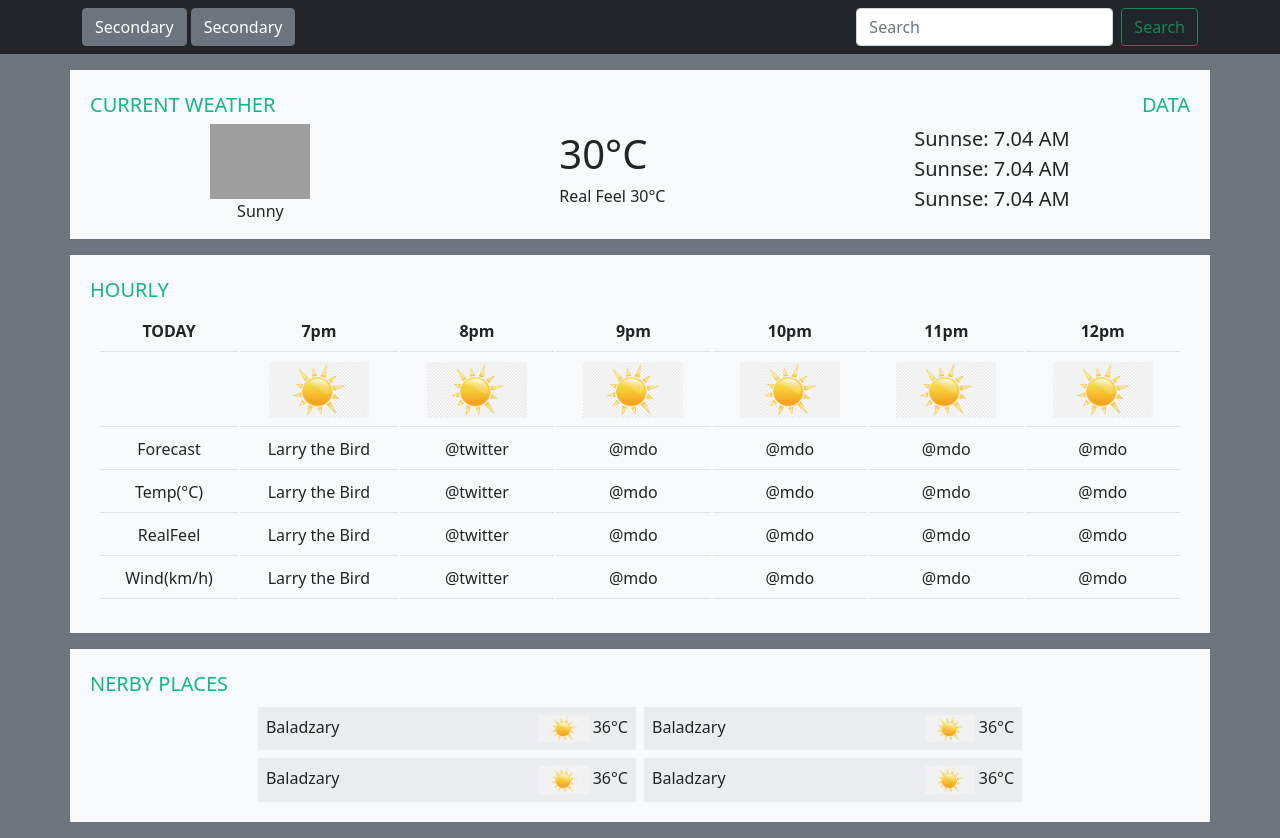
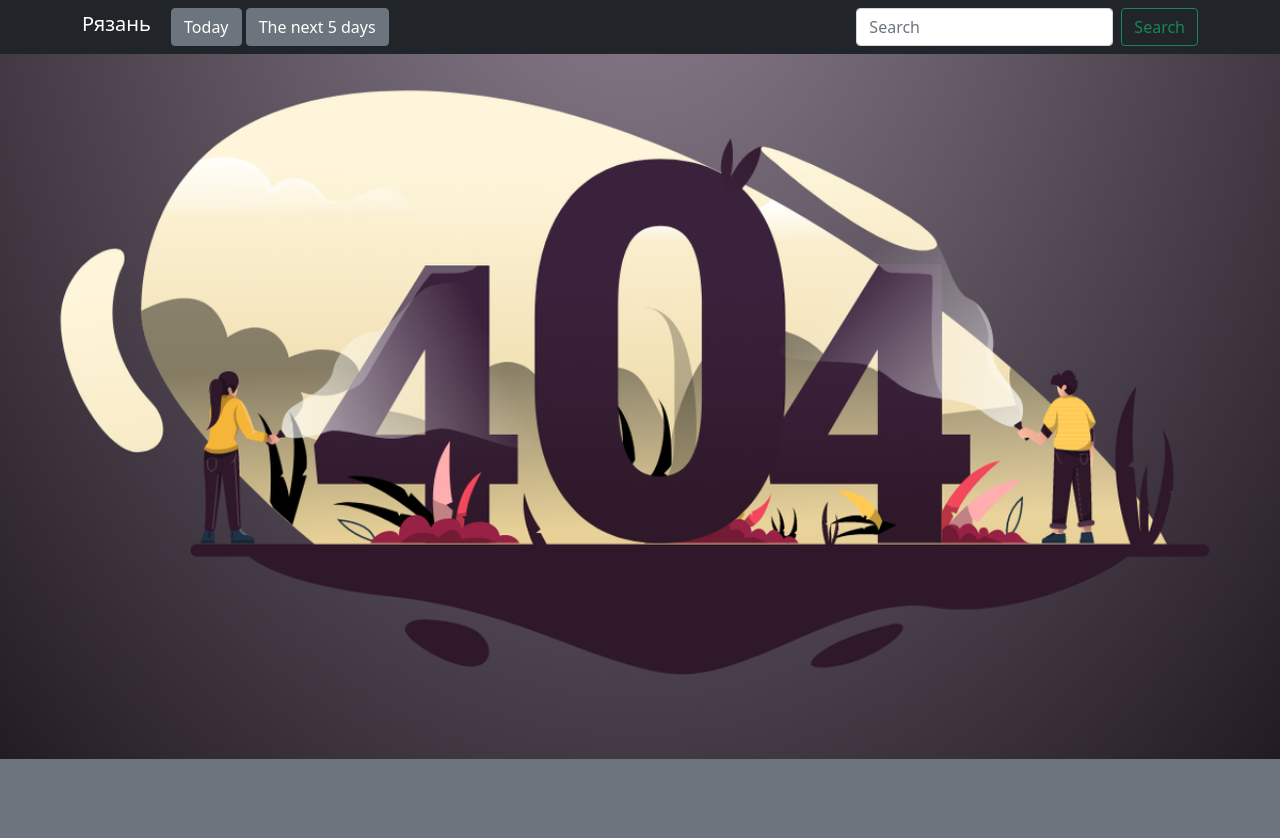
Before and after one commit to Imyeremin/API-weather, a plain HTML site: page index.html in a window 1280 px wide. After the commit the page ends 800 px from the top, so only its background shows below. Drawn offline with nearby package versions, Linux system fonts and the light colour scheme; no server answers; grey boxes are pictures that could not be loaded.

Commit message:
404 test

```diff
--- a/index.html
+++ b/index.html
@@ -13,11 +13,13 @@
     <title>Document</title>
   </head>
   <body class="bg-secondary">
-    <nav class="navbar navbar-dark bg-dark mb-3">
+    <nav class="navbar navbar-dark bg-dark">
       <div class="container">
+
         <div>
-          <button type="button" class="btn btn-secondary">Secondary</button>
-          <button type="button" class="btn btn-secondary">Secondary</button>
+            <a class="navbar-brand" href="#">Navbar</a>
+          <button type="button" class="btn btn-secondary">Today</button>
+          <button type="button" class="btn btn-secondary">The next 5 days</button>
         </div>
         <form class="d-flex">
           <input id="cityName"
@@ -31,14 +33,15 @@
       </div>
     </nav>
 <div id="container">
-     <div class="container bg-light p-3 mb-3">
+     <div class="container bg-light p-3 mt-3 mb-3">
       <div class="head fs-5 p-1 d-flex justify-content-between">
         <div>CURRENT WEATHER</div>
         <div>DATA</div>
       </div>
       <div class="content d-flex alight-item-center justify-content-around">
+
         <div>
-          <img width="100px" src="http://openweathermap.org/img/w/04n.png" alt="" />
+          <img width="100px" src="scale_1200.png" alt="" />
           <span class="d-block text-center">Sunny</span>
         </div>
         <div>
@@ -74,12 +77,12 @@
             <tbody class="text-center">
               <tr>
                 <th scope="row"></th>
-                <td><img width="100px" src="sun.png" alt="" /></td>
-                <td><img width="100px" src="sun.png" alt="" /></td>
-                <td><img width="100px" src="sun.png" alt="" /></td>
-                <td><img width="100px" src="sun.png" alt="" /></td>
-                <td><img width="100px" src="sun.png" alt="" /></td>
-                <td><img width="100px" src="sun.png" alt="" /></td>
+                <td><img width="100px" src="" alt="" /></td>
+                <td><img width="100px" src="" alt="" /></td>
+                <td><img width="100px" src="" alt="" /></td>
+                <td><img width="100px" src="" alt="" /></td>
+                <td><img width="100px" src="" alt="" /></td>
+                <td><img width="100px" src="" alt="" /></td>
               </tr>
 
               <tr>
@@ -138,14 +141,14 @@
               class="flex-fill m-1 p-2 bg-opacity-10 bg-secondary col-6 col-sm-4 d-flex justify-content-between"
             >
               <span>Baladzary</span>
-              <span> <img width="50px" src="sun.png" alt="" /> 36°C</span>
+              <span> <img width="50px" src="" alt="" /> 36°C</span>
             </div>
 
             <div
               class="flex-fill m-1 p-2 bg-opacity-10 bg-secondary col-6 col-sm-4 d-flex justify-content-between"
             >
               <span>Baladzary</span>
-              <span> <img width="50px" src="sun.png" alt="" /> 36°C</span>
+              <span> <img width="50px" src="" alt="" /> 36°C</span>
             </div>
 
             <div class="w-100 d-none d-md-block"></div>
@@ -154,14 +157,14 @@
               class="flex-fill m-1 p-2 bg-opacity-10 bg-secondary col-6 col-sm-4 d-flex justify-content-between"
             >
               <span>Baladzary</span>
-              <span> <img width="50px" src="sun.png" alt="" /> 36°C</span>
+              <span> <img width="50px" src="" alt="" /> 36°C</span>
             </div>
 
             <div
               class="flex-fill m-1 p-2 bg-opacity-10 bg-secondary col-6 col-sm-4 d-flex justify-content-between"
             >
               <span>Baladzary</span>
-              <span> <img width="50px" src="sun.png" alt="" /> 36°C</span>
+              <span> <img width="50px" src="" alt="" /> 36°C</span>
             </div>
           </div>
         </div>
@@ -175,7 +178,6 @@
       integrity="sha384-ka7Sk0Gln4gmtz2MlQnikT1wXgYsOg+OMhuP+IlRH9sENBO0LRn5q+8nbTov4+1p"
       crossorigin="anonymous"
     ></script>
-    <script src="start.js"></script>
     <script src="main.js"></script>
 
   </body>
--- a/main.js
+++ b/main.js
@@ -1,22 +1,24 @@
 const apiKey = "f86a408c1e5a6ebd1e5c569b56031e69";
 //  const apiURL = `https://pro.openweathermap.org/data/2.5/forecast/hourly?q=${city}&appid=${apiKey}`;
-
-
 
 const start = document.getElementById("sub");
 start.onclick = async (e) => {
   e.preventDefault();
-  console.log('--------------------------------------------------------------------')
+  console.log(
+    "--------------------------------------------------------------------"
+  );
   const city = getData();
   const dataApi = await run(city);
-  console.log(dataApi)
+  console.log(dataApi);
   const dataApi2 = await run2(city);
-  console.log(dataApi2)
+  console.log(dataApi2);
   creatingPages(dataApi, dataApi2);
 };
 
 const getData = () => {
   const city = document.getElementById("cityName").value;
+  const cityHeader = document.querySelector(".navbar-brand");
+  cityHeader.innerText = city;
   return city;
 };
 
@@ -27,7 +29,12 @@ const run = async (city) => {
       `https://api.openweathermap.org/data/2.5/forecast?q=${city}&appid=${apiKey}`
     );
   } catch (e) {
-    console.log(e);
+    const container = document.getElementById("container");
+    container.innerHTML = `
+  <div height="100vh" class="error">
+  <img width="100%" height="100%" src="scale_1200.png" alt="" />
+  </div>
+  `;
     return;
   }
   return resp.json();
@@ -36,10 +43,15 @@ const run2 = async (city) => {
   let resp = null;
   try {
     resp = await fetch(
-       `https://api.openweathermap.org/data/2.5/weather?q=${city}&appid=${apiKey}`
+      `https://api.openweathermap.org/data/2.5/weather?q=${city}&appid=${apiKey}`
     );
   } catch (e) {
-    console.log(e);
+    const container = document.getElementById("container");
+    container.innerHTML = `
+  <div height="100vh" class="error">
+  <img width="100%" height="100%" src="scale_1200.png" alt="" />
+  </div>
+  `;
     return;
   }
   return resp.json();
@@ -61,12 +73,20 @@ const creatingPages = (data, dataNow) => {
         </div>
         <div>
           <span class="fs-1">${Math.floor(dataNow.main.temp - 273)}°C</span>
-          <span class="fs-6 fw-light d-block">Real Feel ${Math.floor(dataNow.main.feels_like - 273)}°C</span>
+          <span class="fs-6 fw-light d-block">Real Feel ${Math.floor(
+            dataNow.main.feels_like - 273
+          )}°C</span>
         </div>
         <div>
-          <span class="fs-5 d-block">Sunrise: ${dataNow.sys.sunrise} AM</span>
-          <span class="fs-5 d-block">Sunset:  ${dataNow.sys.sunset} AM</span>
-          <span class="fs-5 d-block">Duration:${1} AM</span>
+          <span class="fs-5 d-block">Sunrise: ${new Date(
+            dataNow.sys.sunrise * 1000
+          ).toLocaleTimeString()} </span>
+          <span class="fs-5 d-block">Sunset:  ${new Date(
+            dataNow.sys.sunset * 1000
+          ).toLocaleTimeString()} </span>
+          <span class="fs-5 d-block">Duration:${new Date(
+            (dataNow.sys.sunset - dataNow.sys.sunrise) * 1000
+          ).toLocaleTimeString()} </span>
         </div>
       </div>
     </div>
@@ -81,12 +101,24 @@ const creatingPages = (data, dataNow) => {
             <thead>
               <tr>
                 <th scope="col">TODAY</th>
-                <th scope="col">${data.list[0].dt_txt}</th>
-                <th scope="col">${data.list[1].dt_txt}</th>
-                <th scope="col">${data.list[2].dt_txt}</th>
-                <th scope="col">${data.list[3].dt_txt}</th>
-                <th scope="col">${data.list[4].dt_txt}</th>
-                <th scope="col">${data.list[5].dt_txt}</th>
+                <th scope="col">${new Date(
+                  data.list[0].dt * 1000
+                ).toLocaleTimeString()}</th>
+                <th scope="col">${new Date(
+                  data.list[1].dt * 1000
+                ).toLocaleTimeString()}</th>
+                <th scope="col">${new Date(
+                  data.list[2].dt * 1000
+                ).toLocaleTimeString()}</th>
+                <th scope="col">${new Date(
+                  data.list[3].dt * 1000
+                ).toLocaleTimeString()}</th>
+                <th scope="col">${new Date(
+                  data.list[4].dt * 1000
+                ).toLocaleTimeString()}</th>
+                <th scope="col">${new Date(
+                  data.list[5].dt * 1000
+                ).toLocaleTimeString()}</th>
               </tr>
             </thead>
             <tbody class="text-center">
@@ -168,14 +200,14 @@ const creatingPages = (data, dataNow) => {
               class="flex-fill m-1 p-2 bg-opacity-10 bg-secondary col-6 col-sm-4 d-flex justify-content-between"
             >
               <span>${1}</span>
-              <span> <img width="50px" src="sun.png" alt="" /> ${1}°C</span>
+              <span> <img width="50px" src="" alt="" /> ${1}°C</span>
             </div>
 
             <div
               class="flex-fill m-1 p-2 bg-opacity-10 bg-secondary col-6 col-sm-4 d-flex justify-content-between"
             >
               <span>${1}</span>
-              <span> <img width="50px" src="sun.png" alt="" /> ${1}°C</span>
+              <span> <img width="50px" src="" alt="" /> ${1}°C</span>
             </div>
 
             <div class="w-100 d-none d-md-block"></div>
@@ -184,14 +216,14 @@ const creatingPages = (data, dataNow) => {
               class="flex-fill m-1 p-2 bg-opacity-10 bg-secondary col-6 col-sm-4 d-flex justify-content-between"
             >
               <span>${1}</span>
-              <span> <img width="50px" src="sun.png" alt="" /> ${1}°C</span>
+              <span> <img width="50px" src="" alt="" /> ${1}°C</span>
             </div>
 
             <div
               class="flex-fill m-1 p-2 bg-opacity-10 bg-secondary col-6 col-sm-4 d-flex justify-content-between"
             >
               <span>${1}</span>
-              <span> <img width="50px" src="sun.png" alt="" /> ${1}°C</span>
+              <span> <img width="50px" src="" alt="" /> ${1}°C</span>
             </div>
           </div>
         </div>
@@ -205,10 +237,13 @@ const creatingPages = (data, dataNow) => {
 // '20.07.2024'
 // x.toLocaleTimeString()
 // '22:38:42'
-window.onload = async () =>{
-  const startData = await run('Рязань');
-const startData2 = await run2('Рязань')
-console.log(startData)
-console.log(startData2)
-creatingPages(startData, startData2);
-}
+window.onload = async () => {
+  const cityHeader = document.querySelector(".navbar-brand");
+  cityHeader.innerText = "Рязань";
+
+  const startData = await run("Рязань");
+  const startData2 = await run2("Рязань");
+  console.log(startData);
+  console.log(startData2);
+  creatingPages(startData, startData2);
+};
--- a/start.js
+++ /dev/null
@@ -1,3 +0,0 @@
-// const startData = run('Рязань');
-
-// creatingPages(startData);
```
Also changed, not shown: style.css (+4 -3 lines), scale_1200.png (added), sun.png (deleted).
